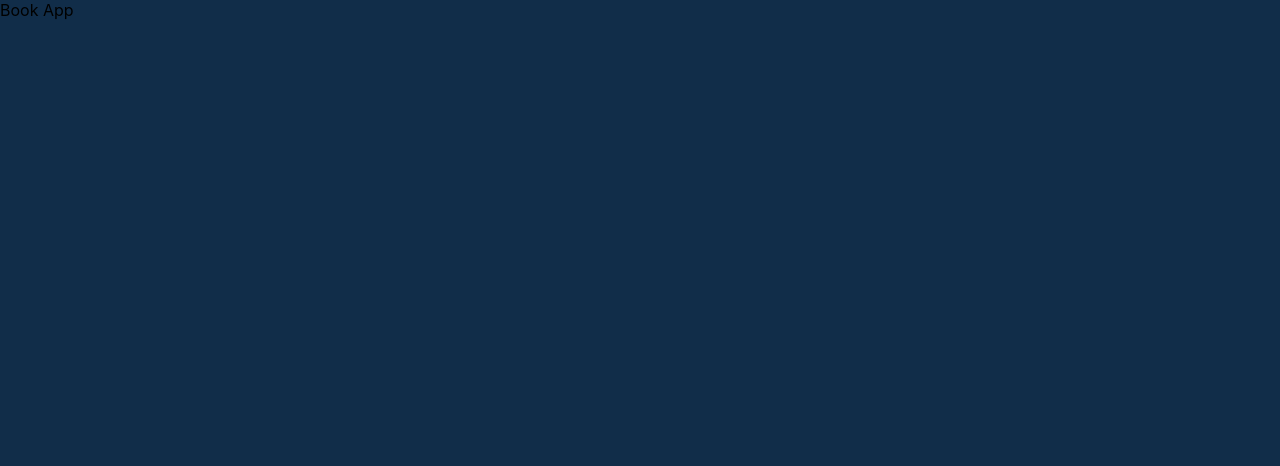
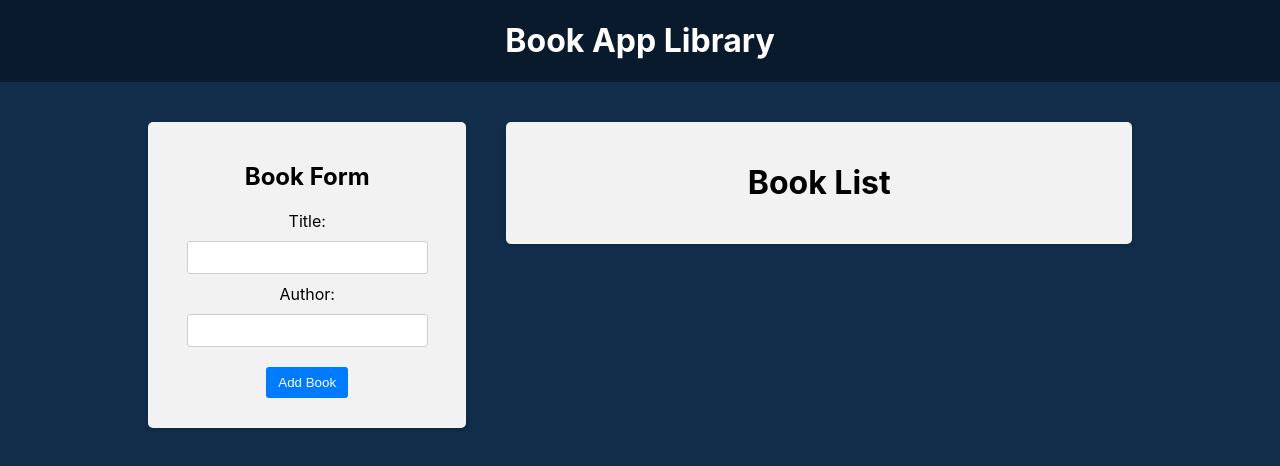
Before and after one commit to dzeyja/books-project, a React (Create React App) app in the folder frontend/: page / in a window 1280 px wide. Shown: the top 466 px of the page. Built offline with nearby package versions, Linux system fonts and the light colour scheme.

Commit message:
Added reduxToolkit and bookSlice

```diff
--- a/frontend/package.json
+++ b/frontend/package.json
@@ -3,7 +3,7 @@
   "version": "0.1.0",
   "private": true,
   "dependencies": {
-    "@reduxjs/toolkit": "^2.2.2",
+    "@reduxjs/toolkit": "^2.2.3",
     "@testing-library/jest-dom": "^5.17.0",
     "@testing-library/react": "^13.4.0",
     "@testing-library/user-event": "^13.5.0",
@@ -11,11 +11,12 @@
     "@types/node": "^16.18.91",
     "@types/react": "^18.2.67",
     "@types/react-dom": "^18.2.22",
+    "@types/react-redux": "^7.1.33",
     "@types/redux": "^3.6.0",
     "@types/uuid": "^9.0.8",
     "react": "^18.2.0",
     "react-dom": "^18.2.0",
-    "react-redux": "^9.1.0",
+    "react-redux": "^9.1.1",
     "react-scripts": "5.0.1",
     "typescript": "^4.9.5",
     "uuid": "^9.0.1",
--- a/frontend/src/App.tsx
+++ b/frontend/src/App.tsx
@@ -1,9 +1,22 @@
 import React from 'react'
+import './App.css'
+import BookList from './components/BookList/BookList'
+import BookForm from './components/BookForm/BookForm'
 
 const App = () => {
   return (
     <div className="app">
-      <div className="app-header">Book App</div>
+      <div className="app-header">
+        <h1>Book App Library</h1>
+      </div>
+      <main className="app-main">
+        <div className="app-left-column">
+          <BookForm />
+        </div>
+        <div className="app-right-column">
+          <BookList />
+        </div>
+      </main>
     </div>
   )
 }
--- /dev/null
+++ b/frontend/src/components/BookForm/BookForm.css
@@ -0,0 +1,48 @@
+.book-form {
+  width: 100%;
+}
+
+.book-form label {
+  display: block;
+  width: 100%;
+  text-align: center;
+  margin-bottom: 10px;
+}
+
+.book-form input {
+  width: 80%;
+  padding: 8px;
+  margin-bottom: 10px;
+  border: 1px solid #ccc;
+  border-radius: 3px;
+}
+
+.book-form button {
+  background-color: #007bff;
+  color: #fff;
+  padding: 8px 12px;
+  border: none;
+  border-radius: 3px;
+  cursor: pointer;
+  margin: 10px;
+  transition: background-color 0.3s ease;
+}
+
+.book-form button:hover {
+  background-color: #0056b3;
+}
+
+.book-form .spinner {
+  animation: spinner 1s infinite linear;
+  margin-left: 10px;
+}
+
+@keyframes spinner {
+  from {
+    transform: rotate(0deg);
+  }
+
+  to {
+    transform: rotate(360deg);
+  }
+}
--- /dev/null
+++ b/frontend/src/components/BookForm/BookForm.tsx
@@ -0,0 +1,58 @@
+import React, { ChangeEvent, FC, FormEvent, useState } from 'react'
+import { v4 as uuidv4 } from 'uuid'
+import './BookForm.css'
+import { IBooks } from '../../redux/modules/redux'
+import { useAppDispatch, useAppSelector } from '../../hooks/redux'
+import { setAddBook } from '../../redux/slices/bookSlice'
+
+const BookForm: FC = () => {
+  const [title, setTitle] = useState<string>()
+  const [author, setAuthor] = useState<string>()
+  const dispatch = useAppDispatch()
+
+  const handleSubmitForm = (e: FormEvent<HTMLFormElement>) => {
+    e.preventDefault()
+
+    if (title && author) {
+      const book: IBooks = {
+        title,
+        author,
+        id: uuidv4(),
+      }
+      dispatch(setAddBook(book))
+    }
+  }
+
+  return (
+    <div className="app-block book-form">
+      <h2>Book Form</h2>
+      <form onSubmit={handleSubmitForm}>
+        <div>
+          <label htmlFor="title">Title:</label>
+          <input
+            value={title}
+            type="text"
+            id="title"
+            onChange={(e: ChangeEvent<HTMLInputElement>) =>
+              setTitle(e.target.value)
+            }
+          />
+        </div>
+        <div>
+          <label htmlFor="author">Author:</label>
+          <input
+            value={author}
+            type="text"
+            id="author"
+            onChange={(e: ChangeEvent<HTMLInputElement>) =>
+              setAuthor(e.target.value)
+            }
+          />
+        </div>
+        <button type="submit">Add Book</button>
+      </form>
+    </div>
+  )
+}
+
+export default BookForm
--- /dev/null
+++ b/frontend/src/components/BookList/BookList.css
@@ -0,0 +1,122 @@
+.book-list ul {
+  padding: 0;
+  margin: 20px -20px;
+  list-style: none;
+}
+
+.book-list li {
+  display: flex;
+  justify-content: space-between;
+  align-items: center;
+  width: auto;
+  padding: 10px 20px;
+  border-bottom: 1px solid #ccc;
+  background-color: #fff;
+  list-style-type: none;
+}
+
+.book-list li:nth-child(even) {
+  background-color: #f2f2f2;
+}
+
+.book-list li:hover {
+  background-color: #dbe4f8;
+}
+
+.book-list button {
+  background-color: #fff;
+  color: red;
+  border: 1px solid red;
+  padding: 8px 12px;
+  border-radius: 3px;
+  cursor: pointer;
+  transition: background-color 0.3s ease;
+}
+
+.book-list button:hover {
+  background-color: #fdd;
+}
+
+.book-list .highlight {
+  background-color: #ff0;
+}
+
+.book-list .book-info {
+  flex: 1;
+  text-align: left;
+}
+
+.book-list .book-actions {
+  display: flex;
+  align-items: center;
+}
+
+.book-list .star-icon {
+  width: 24px;
+  height: 24px;
+  margin: 0 20px;
+  cursor: pointer;
+  transition: color 0.3s ease;
+  color: #fca510;
+}
+.book-list ul {
+  padding: 0;
+  margin: 20px -20px;
+  list-style: none;
+}
+
+.book-list li {
+  display: flex;
+  justify-content: space-between;
+  align-items: center;
+  width: auto;
+  padding: 10px 20px;
+  border-bottom: 1px solid #ccc;
+  background-color: #fff;
+  list-style-type: none;
+}
+
+.book-list li:nth-child(even) {
+  background-color: #f2f2f2;
+}
+
+.book-list li:hover {
+  background-color: #dbe4f8;
+}
+
+.book-list button {
+  background-color: #fff;
+  color: red;
+  border: 1px solid red;
+  padding: 8px 12px;
+  border-radius: 3px;
+  cursor: pointer;
+  transition: background-color 0.3s ease;
+}
+
+.book-list button:hover {
+  background-color: #fdd;
+}
+
+.book-list .highlight {
+  background-color: #ff0;
+}
+
+.book-list .book-info {
+  flex: 1;
+  text-align: left;
+}
+
+.book-list .book-actions {
+  display: flex;
+  align-items: center;
+}
+
+.book-list .star-icon {
+  width: 24px;
+  height: 24px;
+  margin: 0 20px;
+  cursor: pointer;
+  transition: color 0.3s ease;
+  color: #fca510;
+}
--- /dev/null
+++ b/frontend/src/components/BookList/BookList.tsx
@@ -0,0 +1,12 @@
+import React, { FC } from 'react'
+import './BookList.css'
+
+const BookList: FC = () => {
+  return (
+    <div className="app-block book-list">
+      <h1>Book List</h1>
+    </div>
+  )
+}
+
+export default BookList
--- /dev/null
+++ b/frontend/src/hooks/redux.ts
@@ -0,0 +1,7 @@
+import { TypedUseSelectorHook } from 'react-redux'
+import { AppDispacth, RootState } from '../redux/store'
+import { useSelector } from 'react-redux'
+import { useDispatch } from 'react-redux'
+
+export const useAppSelector: TypedUseSelectorHook<RootState> = useSelector
+export const useAppDispatch = () => useDispatch<AppDispacth>()
--- a/frontend/src/index.tsx
+++ b/frontend/src/index.tsx
@@ -1,9 +1,17 @@
 import ReactDOM from 'react-dom/client'
 import './index.css'
 import App from './App'
+import { setupStore } from './redux/store'
+import { Provider } from 'react-redux'
+
+const store = setupStore()
 
 const root = ReactDOM.createRoot(document.getElementById('root') as HTMLElement)
-root.render(<App />)
+root.render(
+  <Provider store={store}>
+    <App />
+  </Provider>
+)
 
 // If you want to start measuring performance in your app, pass a function
 // to log results (for example: reportWebVitals(console.log))
--- /dev/null
+++ b/frontend/src/redux/modules/redux.ts
@@ -0,0 +1,5 @@
+export interface IBooks {
+  id: string
+  title: string
+  author: string
+}
--- /dev/null
+++ b/frontend/src/redux/slices/bookSlice.ts
@@ -0,0 +1,26 @@
+import { PayloadAction, createSlice } from '@reduxjs/toolkit'
+import { IBooks } from '../modules/redux'
+
+interface IState {
+  books: IBooks[]
+  isLoading: boolean
+}
+
+const initialState: IState = {
+  books: [],
+  isLoading: false,
+}
+
+const bookSlice = createSlice({
+  name: 'books',
+  initialState,
+  reducers: {
+    setAddBook: (state, action: PayloadAction<IBooks>) => {
+      state.books.push(action.payload)
+    },
+  },
+})
+
+export default bookSlice.reducer
+
+export const { setAddBook } = bookSlice.actions
--- /dev/null
+++ b/frontend/src/redux/store.ts
@@ -0,0 +1,16 @@
+import { configureStore, combineReducers } from '@reduxjs/toolkit'
+import bookReducer from './slices/bookSlice'
+
+const rootState = combineReducers({
+  books: bookReducer,
+})
+
+export const setupStore = () => {
+  return configureStore({
+    reducer: rootState,
+  })
+}
+
+export type RootState = ReturnType<typeof rootState>
+export type AppStore = ReturnType<typeof setupStore>
+export type AppDispacth = AppStore['dispatch']
```
Also changed, not shown: 1 other file (tests, documents, lock files or other folders).
